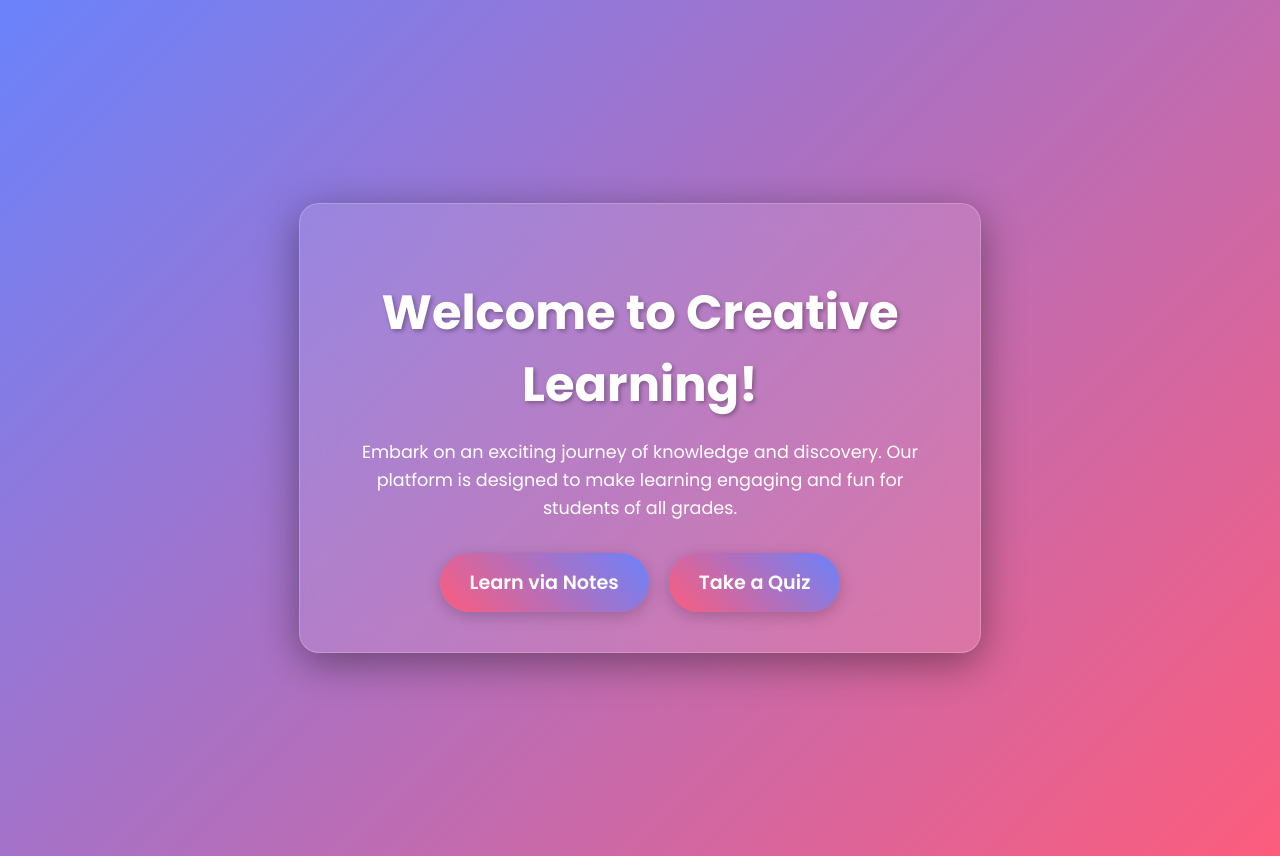
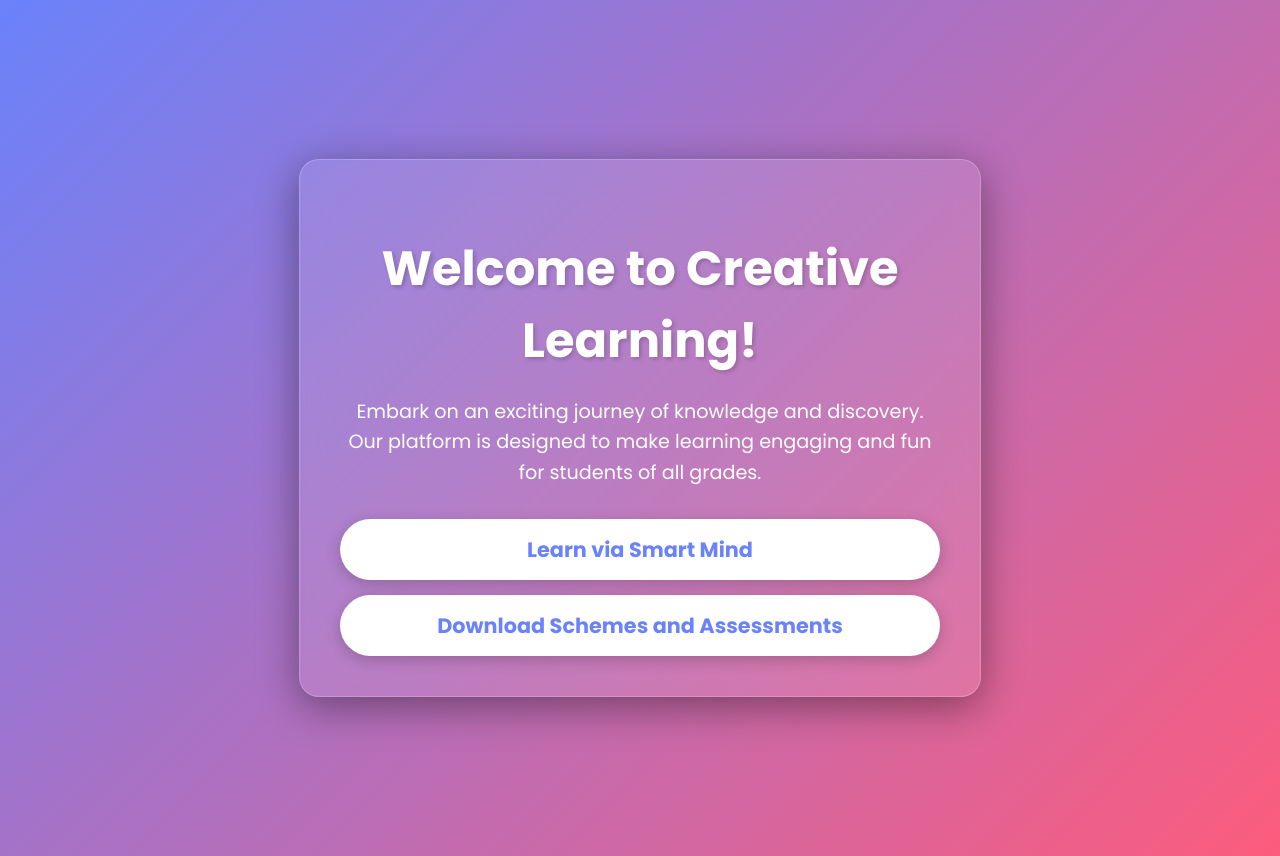
Before and after one commit to DrJohnthewinner/Creative-learning, a plain HTML site: page index.html in a window 1280 px wide. Drawn offline with Linux system fonts and the light colour scheme.

Commit message:
Update index.html

```diff
--- a/index.html
+++ b/index.html
@@ -31,40 +31,41 @@
             animation: fadeIn 1s ease-in-out;
         }
         h1 {
+            font-weight: 700;
             font-size: 3rem;
-            margin-bottom: 10px;
-            font-weight: 700;
-            text-shadow: 2px 2px 4px rgba(0, 0, 0, 0.3);
+            margin-bottom: 20px;
+            color: #fff;
+            text-shadow: 2px 2px 4px rgba(0, 0, 0, 0.2);
         }
         p {
-            font-size: 1.1rem;
+            font-size: 1.2rem;
             margin-bottom: 30px;
             line-height: 1.6;
-            font-weight: 400;
         }
         .button-group {
             display: flex;
-            justify-content: center;
-            gap: 20px;
-            flex-wrap: wrap;
+            flex-direction: column;
+            gap: 15px;
+            margin-top: 30px;
         }
         .action-button {
             display: inline-block;
             padding: 15px 30px;
-            font-size: 1.2rem;
-            font-weight: 600;
-            color: #fff;
+            border-radius: 50px;
+            background: #fff;
+            color: #6a82fb;
+            font-size: 1.3rem;
+            font-weight: 700;
             text-decoration: none;
-            background: linear-gradient(45deg, #fc5c7d, #6a82fb);
-            border-radius: 30px;
-            border: none;
-            cursor: pointer;
+            transition: all 0.3s cubic-bezier(0.25, 0.8, 0.25, 1);
             box-shadow: 0 4px 15px rgba(0, 0, 0, 0.2);
-            transition: transform 0.3s ease, box-shadow 0.3s ease, background 0.3s ease;
+            width: 100%;
+            box-sizing: border-box;
         }
         .action-button:hover {
-            transform: translateY(-5px);
-            /* Add a more impressive hover for multiple buttons */
+            background: #fc5c7d;
+            color: #fff;
+            transform: translateY(-5px) scale(1.03);
             box-shadow: 0 10px 30px rgba(0, 0, 0, 0.4);
         }
         @keyframes fadeIn {
@@ -72,7 +73,6 @@
             to { opacity: 1; transform: translateY(0); }
         }
 
-        /* Responsive Adjustments */
         @media (max-width: 600px) {
             .container {
                 padding: 30px 20px;
@@ -108,8 +108,8 @@
         <h1>Welcome to Creative Learning!</h1>
         <p>Embark on an exciting journey of knowledge and discovery. Our platform is designed to make learning engaging and fun for students of all grades.</p>
         <div class="button-group">
-            <a href="landing.html" class="action-button">Learn via Notes</a>
-            <a href="#" class="action-button">Take a Quiz</a>
+            <a href="landing.html" class="action-button">Learn via Smart Mind</a>
+            <a href="https://junior-sch.netlify.app" target="_blank" class="action-button">Download Schemes and Assessments</a>
         </div>
     </div>
 </body>
```
